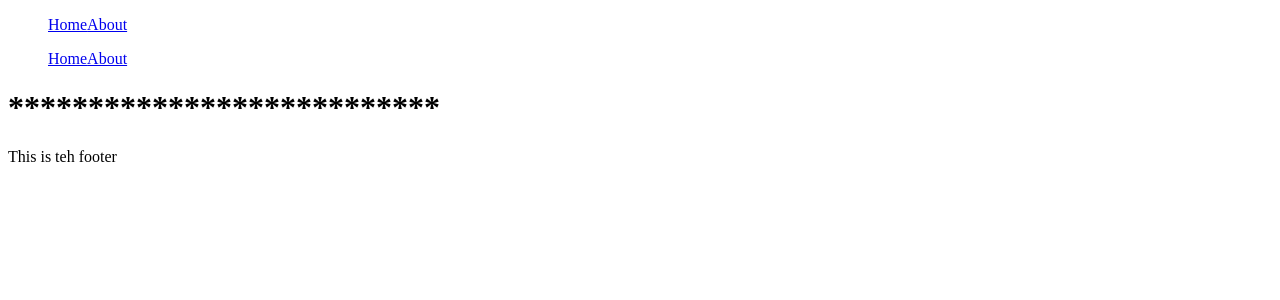
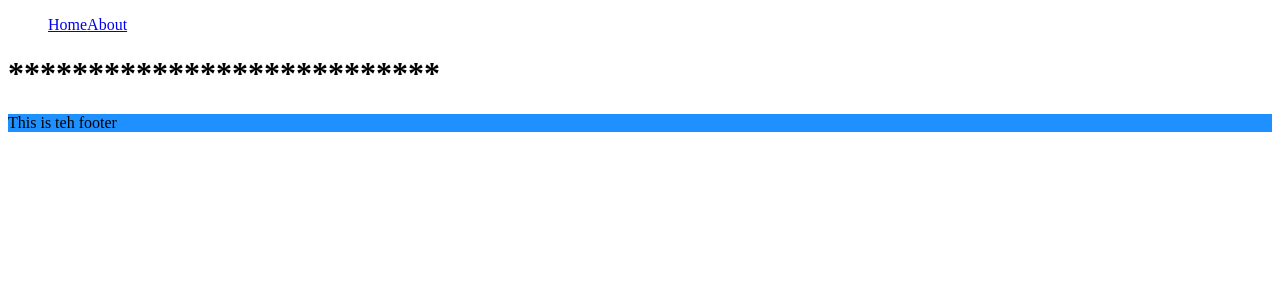
Before and after one commit to cristhian2121/superHero, a Next.js app: page /about in a window 1280 px wide. Shown: the top 300 px of the page. Built offline with nearby package versions, Linux system fonts and the light colour scheme.

Commit message:
custom css module and path alias

```diff
--- a/components/layout/Layout.tsx
+++ b/components/layout/Layout.tsx
@@ -1,12 +1,15 @@
 import React from 'react'
-import Navbar from '../Navbar'
+import Navbar from '@components/Navbar'
+
+// Styles in módule
+import styles from '@styles/custom.module.css'
 
 const Layout: React.FC = ({ children }) => {
     return (
         <div>
             <Navbar />
             {children}
-            <footer>This is teh footer</footer>
+            <footer className={styles.container}>This is teh footer</footer>
         </div>
     )
 }
--- a/pages/_app.tsx
+++ b/pages/_app.tsx
@@ -1,5 +1,5 @@
 import { AppProps } from 'next/app'
-import Layout from '../components/layout/Layout';
+import Layout from '@components/layout/Layout';
 
 function MyApp({ Component, pageProps }: AppProps) {
     // Provider - contex/providers
--- a/pages/about.tsx
+++ b/pages/about.tsx
@@ -5,12 +5,10 @@
  */
 
 import React from 'react'
-import Navbar from '../components/Navbar';
 
 const About = () => {
     return (
         <>
-            <Navbar />
             <h1>***************************</h1>
         </>
     )
--- a/pages/hero/index.tsx
+++ b/pages/hero/index.tsx
@@ -1,5 +1,5 @@
 import React, {useState, useEffect} from 'react';
-import {SuperHeroService} from '../../services/superHero/superHeroService';
+import {SuperHeroService} from '@services/superHero/superHeroService';
 
 // tailwindcss styles
 import 'tailwindcss/tailwind.css';
--- a/pages/index.tsx
+++ b/pages/index.tsx
@@ -1,5 +1,5 @@
 import React from 'react';
-import Navbar from '../components/Navbar';
+import Navbar from '@components/Navbar'; // path aliases
 
 const Home = () => {
     return (
--- a/services/factoryService.ts
+++ b/services/factoryService.ts
@@ -1,4 +1,4 @@
-import { IResponse, IService } from "../interfaces/IServices";
+import { IResponse, IService } from "@interfaces/IServices";
 
 export class FactoryService<T> {
 
--- a/services/requestProxy.ts
+++ b/services/requestProxy.ts
@@ -1,5 +1,5 @@
 import axios from 'axios';
-import { errorRequest, successRequest } from '../utils';
+import { errorRequest, successRequest } from '@utils/index';
 
 export const requestProxy = {
 
--- /dev/null
+++ b/styles/custom.module.css
@@ -0,0 +1,3 @@
+.container {
+    background-color: dodgerblue;
+}
```
Also changed, not shown: tsconfig.json (+9 -0 lines).
